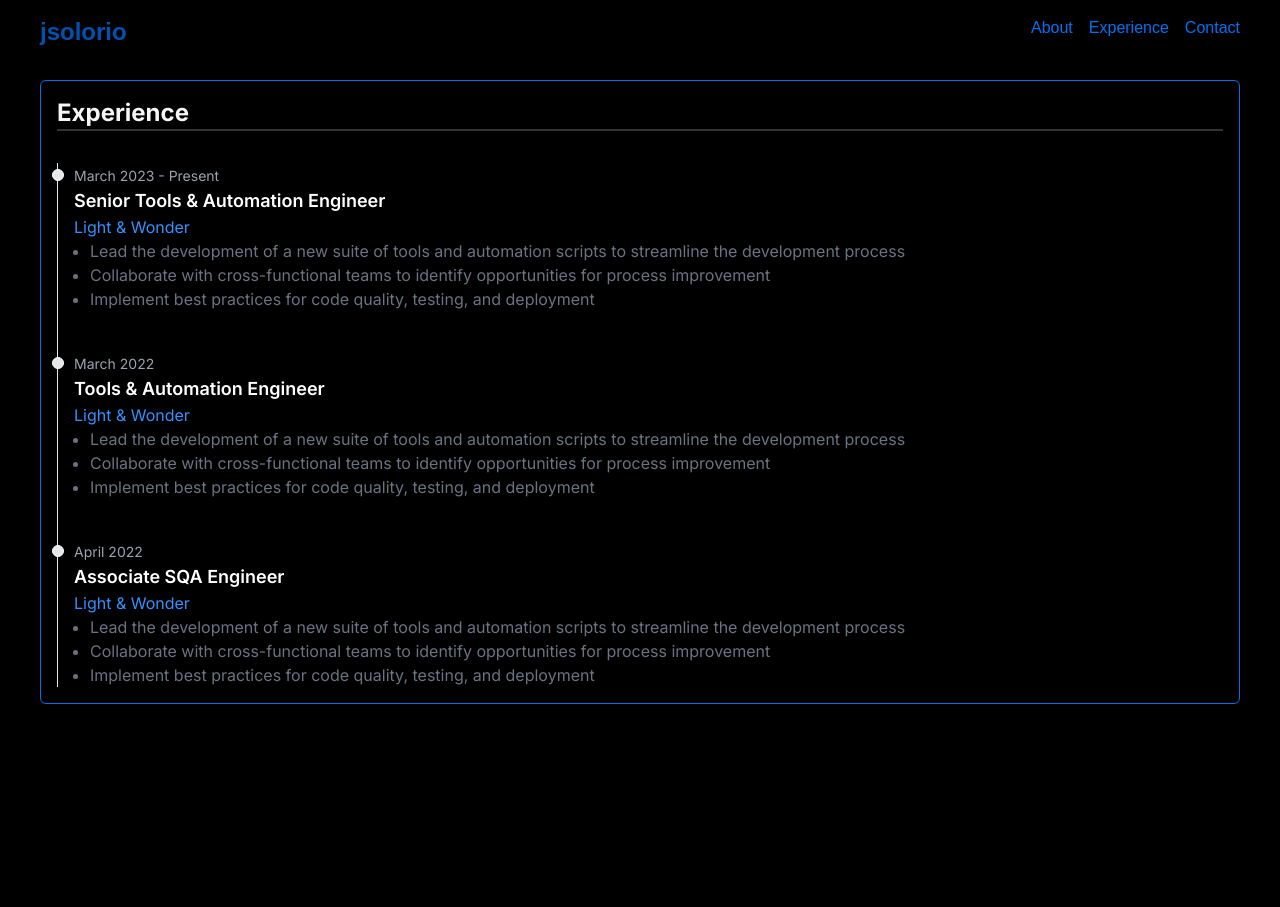
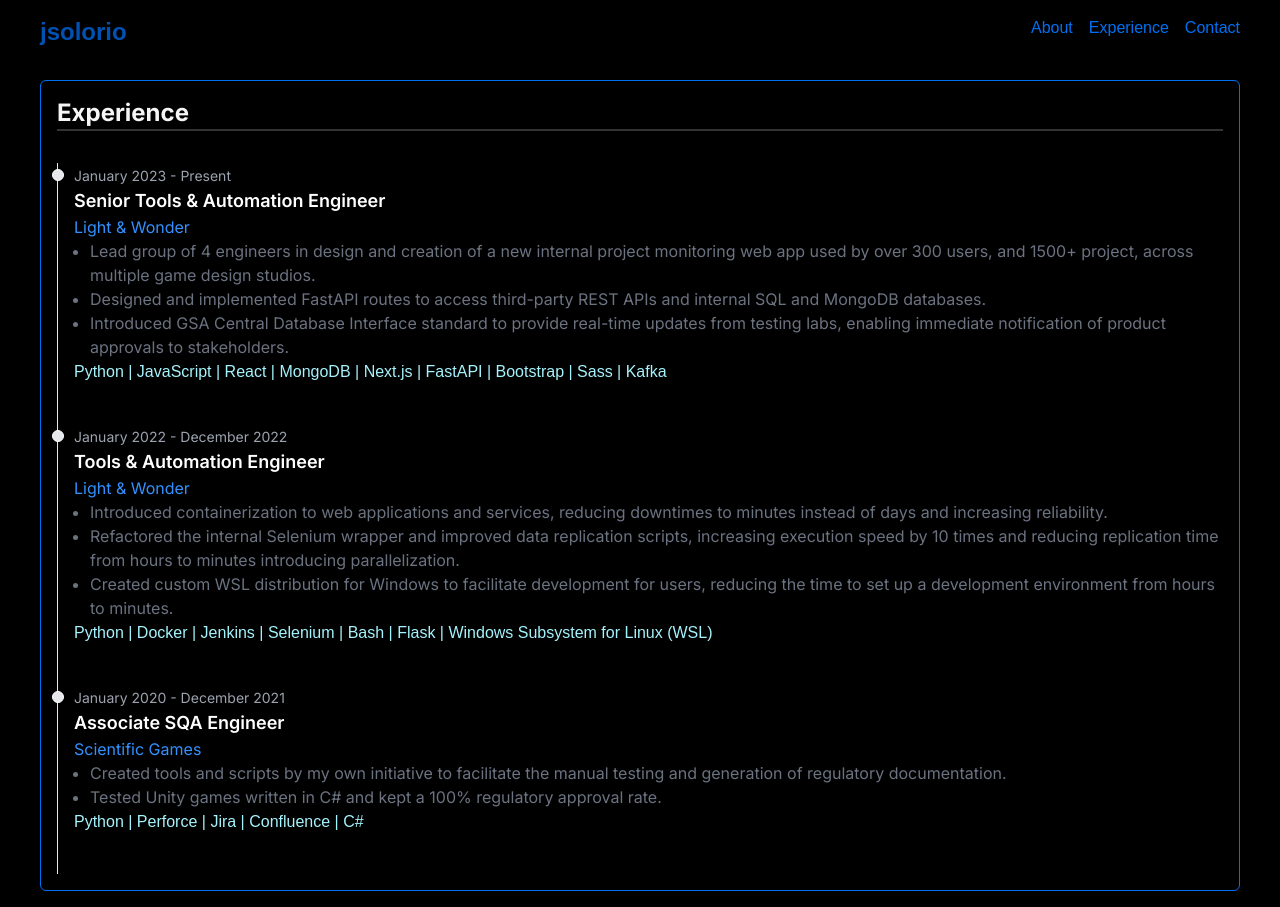
Before and after one commit to joselsoloriojr/jsolori.io, a Next.js app: page /experience in a window 1280 px wide. Before the commit the page ends 864 px from the top, so only its background shows below. Built offline with nearby package versions, Linux system fonts and the light colour scheme; a web font is replaced by a local one.

Commit message:
refactor: Update contact page to use JSON data for contact info

```diff
--- /dev/null
+++ b/app/contact/contactInfo.json
@@ -0,0 +1,14 @@
+[
+  {
+    "label": "Email:",
+    "value": "joselsoloriojr@gmail.com",
+    "isLink": true,
+    "link": "mailto:joselsoloriojr@gmail.com"
+  },
+  {
+    "label": "Linkedin:",
+    "value": "linkedin.com/in/joselsoloriojr",
+    "isLink": true,
+    "link": "https://www.linkedin.com/in/jose-solorio/"
+  }
+]
--- a/app/contact/contactInfo.ts
+++ /dev/null
@@ -1,18 +0,0 @@
-const contactInfo = [
-  {
-    label: "Email:",
-    value: "joselsoloriojr@gmail.com",
-    isLink: true,
-    link: "mailto:joselsoloriojr@gmail.com",
-    linkText: "joselsoloriojr@gmail.com"
-  },
-  {
-    label: "Linkedin:",
-    value: "linkedin.com/in/joselsoloriojr",
-    isLink: true,
-    link: "https://www.linkedin.com/in/jose-solorio/",
-    linkText: "linkedin.com/in/jose-solorio"
-  }
-]
-
-export default contactInfo
--- a/app/contact/page.tsx
+++ b/app/contact/page.tsx
@@ -1,7 +1,7 @@
 import Card from "@/components/Card"
 import PageContainer from "@/components/PageContainer"
 
-import contactInfo from "./contactInfo"
+import contactInfo from "./contactInfo.json"
 
 const Contact = () => (
   <PageContainer>
@@ -13,11 +13,7 @@ const Contact = () => (
             <tr key={index}>
               <td className="text-space-blue">{info.label}</td>
               <td>
-                {info.isLink ? (
-                  <a href={info.link}>{info.linkText}</a>
-                ) : (
-                  info.value
-                )}
+                {info.isLink ? <a href={info.link}>{info.value}</a> : info.value}
               </td>
             </tr>
           ))}
--- /dev/null
+++ b/app/experience/ExperienceItem.tsx
@@ -0,0 +1,28 @@
+import _ from 'lodash'
+
+interface ExperienceItemProps {
+  timePeriod: string;
+  jobTitle: string;
+  companyName: string;
+  responsibilities: string[];
+  technologiesUsed: string[];
+}
+
+const ExperienceItem = ({ timePeriod, jobTitle, companyName, responsibilities, technologiesUsed }: ExperienceItemProps) => (
+  <li className="mb-10 ms-4">
+    <div className="absolute -start-1.5 mt-1.5 size-3 rounded-full border border-white bg-gray-200 dark:border-gray-900 dark:bg-gray-700"></div>
+    <time className="mb-1 text-sm font-normal leading-none text-gray-400 dark:text-gray-500">{timePeriod}</time>
+    <h3 className="text-lg font-semibold text-white">{jobTitle}</h3>
+    <h4 className="text-space-light-blue">{companyName}</h4>
+    <ul className="list-disc pl-4 text-base font-normal text-gray-500 dark:text-gray-400">
+      {responsibilities.map((responsibility, index) => (
+        <li key={index}>{responsibility}</li>
+      ))}
+    </ul>
+    <span key={0} className="font-rem text-cyan-200">
+      {_.join(technologiesUsed, ' | ')}
+    </span>
+  </li>
+)
+
+export default ExperienceItem
--- /dev/null
+++ b/app/experience/experienceData.json
@@ -0,0 +1,58 @@
+[
+  {
+    "timePeriod": "January 2023 - Present",
+    "jobTitle": "Senior Tools & Automation Engineer",
+    "companyName": "Light & Wonder",
+    "responsibilities": [
+      "Lead group of 4 engineers in design and creation of a new internal project monitoring web app used by over 300 users, and 1500+ project, across multiple game design studios.",
+      "Designed and implemented FastAPI routes to access third-party REST APIs and internal SQL and MongoDB databases.",
+      "Introduced GSA Central Database Interface standard to provide real-time updates from testing labs, enabling immediate notification of product approvals to stakeholders."
+    ],
+    "technologiesUsed": [
+      "Python",
+      "JavaScript",
+      "React",
+      "MongoDB",
+      "Next.js",
+      "FastAPI",
+      "Bootstrap",
+      "Sass",
+      "Kafka"
+    ]
+  },
+  {
+    "timePeriod": "January 2022 - December 2022",
+    "jobTitle": "Tools & Automation Engineer",
+    "companyName": "Light & Wonder",
+    "responsibilities": [
+      "Introduced containerization to web applications and services, reducing downtimes to minutes instead of days and increasing reliability.",
+      "Refactored the internal Selenium wrapper and improved data replication scripts, increasing execution speed by 10 times and reducing replication time from hours to minutes introducing parallelization.",
+      "Created custom WSL distribution for Windows to facilitate development for users, reducing the time to set up a development environment from hours to minutes."
+    ],
+    "technologiesUsed": [
+      "Python",
+      "Docker",
+      "Jenkins",
+      "Selenium",
+      "Bash",
+      "Flask",
+      "Windows Subsystem for Linux (WSL)"
+    ]
+  },
+  {
+    "timePeriod": "January 2020 - December 2021",
+    "jobTitle": "Associate SQA Engineer",
+    "companyName": "Scientific Games",
+    "responsibilities": [
+      "Created tools and scripts by my own initiative to facilitate the manual testing and generation of regulatory documentation.",
+      "Tested Unity games written in C# and kept a 100% regulatory approval rate."
+    ],
+    "technologiesUsed": [
+      "Python",
+      "Perforce",
+      "Jira",
+      "Confluence",
+      "C#"
+    ]
+  }
+]
--- a/app/experience/page.tsx
+++ b/app/experience/page.tsx
@@ -1,44 +1,15 @@
-import Card from "@/components/Card"
-import PageContainer from "@/components/PageContainer"
+import Card from '@/components/Card'
+import PageContainer from '@/components/PageContainer'
+
+import experienceData from './experienceData.json'
+import ExperienceItem from './ExperienceItem'
 
 const Experience = () => (
   <PageContainer>
     <Card>
       <h2>Experience</h2>
       <ol className="relative border-s border-gray-200 dark:border-gray-700">
-        <li className="mb-10 ms-4">
-          <div className="absolute -start-1.5 mt-1.5 size-3 rounded-full border border-white bg-gray-200 dark:border-gray-900 dark:bg-gray-700"></div>
-          <time className="mb-1 text-sm font-normal leading-none text-gray-400 dark:text-gray-500">March 2023 - Present</time>
-          <h3 className="text-lg font-semibold text-white">Senior Tools & Automation Engineer</h3>
-          <h4 className="text-space-light-blue">Light & Wonder</h4>
-          <ul className="list-disc pl-4 text-base font-normal text-gray-500 dark:text-gray-400">
-            <li>Lead the development of a new suite of tools and automation scripts to streamline the development process</li>
-            <li>Collaborate with cross-functional teams to identify opportunities for process improvement</li>
-            <li>Implement best practices for code quality, testing, and deployment</li>
-          </ul>
-        </li>
-        <li className="mb-10 ms-4">
-          <div className="absolute -start-1.5 mt-1.5 size-3 rounded-full border border-white bg-gray-200 dark:border-gray-900 dark:bg-gray-700"></div>
-          <time className="mb-1 text-sm font-normal leading-none text-gray-400 dark:text-gray-500">March 2022</time>
-          <h3 className="text-lg font-semibold text-white">Tools & Automation Engineer</h3>
-          <h4 className="text-space-light-blue">Light & Wonder</h4>
-          <ul className="list-disc pl-4 text-base font-normal text-gray-500 dark:text-gray-400">
-            <li>Lead the development of a new suite of tools and automation scripts to streamline the development process</li>
-            <li>Collaborate with cross-functional teams to identify opportunities for process improvement</li>
-            <li>Implement best practices for code quality, testing, and deployment</li>
-          </ul>
-        </li>
-        <li className="ms-4">
-          <div className="absolute -start-1.5 mt-1.5 size-3 rounded-full border border-white bg-gray-200 dark:border-gray-900 dark:bg-gray-700"></div>
-          <time className="mb-1 text-sm font-normal leading-none text-gray-400 dark:text-gray-500">April 2022</time>
-          <h3 className="text-lg font-semibold text-white">Associate SQA Engineer</h3>
-          <h4 className="text-space-light-blue">Light & Wonder</h4>
-          <ul className="list-disc pl-4 text-base font-normal text-gray-500 dark:text-gray-400">
-            <li>Lead the development of a new suite of tools and automation scripts to streamline the development process</li>
-            <li>Collaborate with cross-functional teams to identify opportunities for process improvement</li>
-            <li>Implement best practices for code quality, testing, and deployment</li>
-          </ul>
-        </li>
+        {experienceData.map((job, index) => <ExperienceItem key={index} {...job} />)}
       </ol>
     </Card>
   </PageContainer>
--- a/package.json
+++ b/package.json
@@ -9,6 +9,8 @@
     "lint": "next lint"
   },
   "dependencies": {
+    "@types/lodash": "^4.17.5",
+    "lodash": "^4.17.21",
     "next": "14.2.2",
     "react": "^18",
     "react-dom": "^18",
--- a/tailwind.config.ts
+++ b/tailwind.config.ts
@@ -22,10 +22,10 @@ const config: Config = {
       },
       colors: {
         "space-blue": "#0070f3",
+        "space-light-blue": "#3291FF",
+        "space-white": "#F5F5F5",
+        "space-light-gray": "#888",
         "space-gray": "#333",
-        "space-light-blue": "#3291FF",
-        "space-light-gray": "#888",
-        "space-white": "#F5F5F5",
         "space-black": "#000",
         "space-green": "#00FF00"
       },
```
Also changed, not shown: 1 other file (tests, documents, lock files or other folders).
